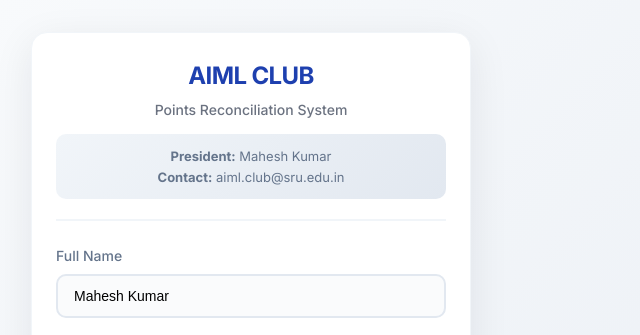
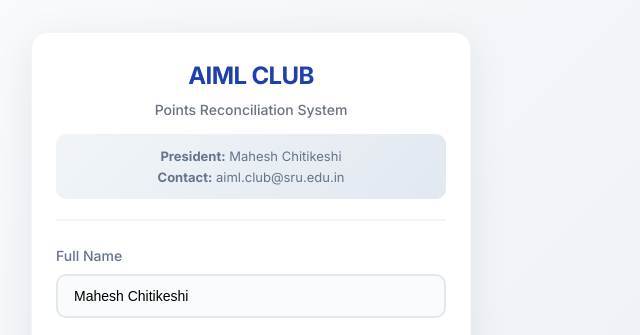
Before and after one commit to C-Mahesh06/coins, a plain HTML site: page index.html in a window 1280 px wide. Shown: the top 335 px of the page, 9-649 px from the left. Drawn offline with nearby package versions, Linux system fonts and the light colour scheme.

Commit message:
Update president name to Mahesh Chitikeshi

```diff
--- a/index.html
+++ b/index.html
@@ -504,14 +504,14 @@
         <div class="club-title">AIML CLUB</div>
         <div class="subtitle">Points Reconciliation System</div>
         <div class="president-info">
-          <strong>President:</strong> Mahesh Kumar<br>
+          <strong>President:</strong> Mahesh Chitikeshi<br>
           <strong>Contact:</strong> aiml.club@sru.edu.in
         </div>
       </div>
 
       <div class="form-group">
         <label for="name">Full Name</label>
-        <input id="name" placeholder="Enter your full name" value="Mahesh Kumar">
+        <input id="name" placeholder="Enter your full name" value="Mahesh Chitikeshi">
       </div>
 
       <div class="form-group">
@@ -624,13 +624,13 @@
             We are currently reviewing this issue. Please don't be disappointed — you can earn more points
             by actively participating in AIML Club activities and events.<br><br>
             If you believe this calculation is incorrect, please review the invoice details and contact
-            President Mahesh for clarification.<br><br>
+            President Mahesh Chitikeshi for clarification.<br><br>
             <strong>Contact:</strong> <a href="mailto:aiml.club@sru.edu.in">aiml.club@sru.edu.in</a>
           </div>
 
           <div class="footer-info">
             <strong>AIML CLUB</strong> — Artificial Intelligence & Machine Learning Club<br>
-            <strong>President:</strong> Mahesh Kumar<br>
+            <strong>President:</strong> Mahesh Chitikeshi<br>
             <strong>Email:</strong> <a href="mailto:aiml.club@sru.edu.in">aiml.club@sru.edu.in</a><br>
             <em>This is an automated system-generated statement</em>
           </div>
```
